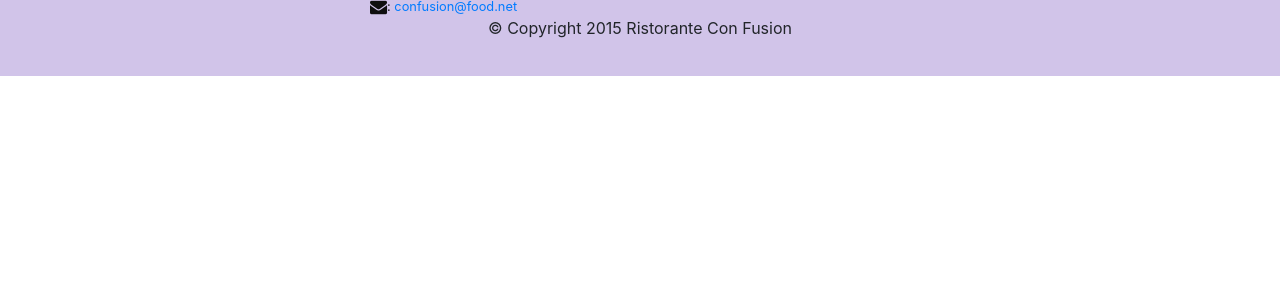
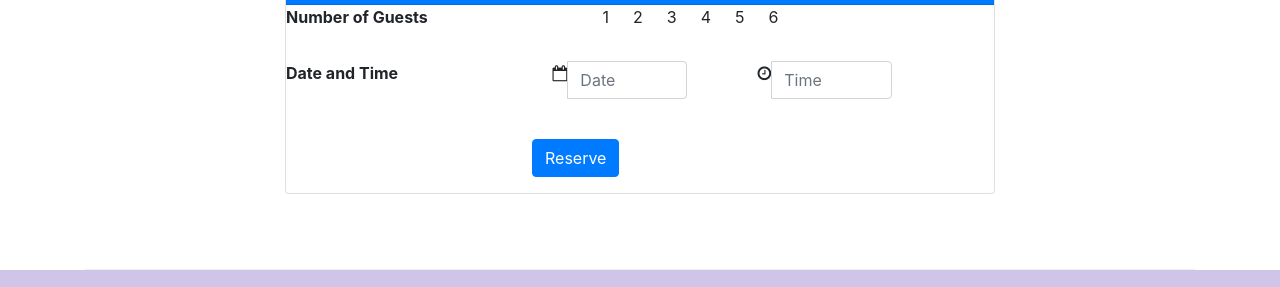
Before and after one commit to vishal758/bootstrap, a website: page index.html in a window 1280 px wide. Shown: the part 1664-1951 px from the top of the page. Before the commit the page ends 1740 px from the top, so only its background shows below. Drawn offline with nearby package versions, Linux system fonts and the light colour scheme.

Commit message:
Assignet 2 w/o id

```diff
--- a/index.html
+++ b/index.html
@@ -36,12 +36,15 @@
     <header class="jumbotron">
         <div class="container">
             <div class="row row-header">
-                <div class="col-12 col-sm-8">
+                <div class="col-12 col-sm-6">
                     <h1>Ristorante con Fusion</h1>
                     <p>We take inspiration from the World's best cuisines, and create a unique fusion experience. Our lipsmacking creations will tickle your culinary senses!</p>
                 </div>
-                 <div class="col col-sm align-self-center">
+                 <div class="col col-sm-3 align-self-center">
                     <img src="img/logo.png" class="img-fluid">
+                </div>
+                <div class="col col-sm align-self-center">
+                     <button type="button" class="btn btn-warning btn-block"><a href="#reser">Reserve Table</a></button>
                 </div>
         </div>
     </header>
@@ -69,7 +72,7 @@
                   <div class="media">
 
                     <div class="media-body">
-                        <h2 class="mt-0">Alberto Somayya</h2>
+                        <h2 class="mt-0">Alberto Somayya <span class="badge badge-danger">NEW</span> </h2>
                         <h4>Executive Chef</h4>
                         <p class="hidden-xs-down">Featuring mouthwatering combinations with a choice of five different salads, six enticing appetizers, six main entrees and five choicest desserts. Free flowing bubbly and soft drinks. All for just $19.99 per person
                          </p>
@@ -99,6 +102,79 @@
                     </div>
                 </div>
             </div>
+            <div class="d-flex mb-5"></div>
+
+        </div>
+        <div class="row row-content align-items-center" id="reser">
+                    <div class="offset-2 col-sm-8">
+                     <div class="card">
+                    <h3 class="card-header bg-primary text-white">Reserve A Table</h3>
+                    <div class="card-block">
+                        <dl class="row">
+                            <dt class="col-3">Number of Guests</dt>
+                            <dd class=" col-6 col-sm-6 offset-2">
+                    <div class="form-group row">
+                        <label class="custom-control custom-radio">
+  <input id="radio1" name="radio" type="radio" class="custom-control-input">
+  <span class="custom-control-indicator"></span>
+  <span class="custom-control-description">1 </span>
+</label>
+<label class="custom-control custom-radio">
+  <input id="radio2" name="radio" type="radio" class="custom-control-input">
+  <span class="custom-control-indicator"></span>
+  <span class="custom-control-description">2 </span>
+  </label>
+  <label class="custom-control custom-radio">
+  <input id="radio1" name="radio" type="radio" class="custom-control-input">
+  <span class="custom-control-indicator"></span>
+  <span class="custom-control-description">3 </span>
+</label>
+<label class="custom-control custom-radio">
+  <input id="radio2" name="radio" type="radio" class="custom-control-input">
+  <span class="custom-control-indicator"></span>
+  <span class="custom-control-description">4 </span>
+</label>
+<label class="custom-control custom-radio">
+  <input id="radio1" name="radio" type="radio" class="custom-control-input">
+  <span class="custom-control-indicator"></span>
+  <span class="custom-control-description">5 </span>
+</label>
+<label class="custom-control custom-radio">
+  <input id="radio2" name="radio" type="radio" class="custom-control-input">
+  <span class="custom-control-indicator"></span>
+  <span class="custom-control-description">6 </span>
+</label>
+                    </div>
+                    </dd>
+                            <dt class="col-3 col-sm-3">Date and Time</dt>
+                <dd class=" col-8">
+                    <div class="form-group row">
+                        <div class="offset-2 col-3 col-sm-4 col-md-4">
+                            <div class="input-group">
+                                    <div class="input-group-addon"><i class="fa fa-calendar-o"></i></div>
+                                    <input type="tel" class="form-control" id="date" name="date" placeholder="Date">
+                            </div>
+                        </div>
+                        <div class="offset-1 col-3 col-sm-4 col-md-4">
+                            <div class="input-group">
+                                    <div class="input-group-addon"><i class="fa fa-clock-o"></i></div>
+                                    <input type="tel" class="form-control" id="time" name="time" placeholder="Time">
+                            </div>
+                        </div>
+                    </div>
+                </dd>
+                       </dl>
+                    <div class="form-group row">
+                            <div class="offset-md-4 col-md-10">
+                            <button type="submit" class="btn btn-primary">Reserve</button>
+                            </div>
+                    </div>
+                </div>
+
+                </div>
+            </div>
+
+
         </div>
     </div>
 
```
